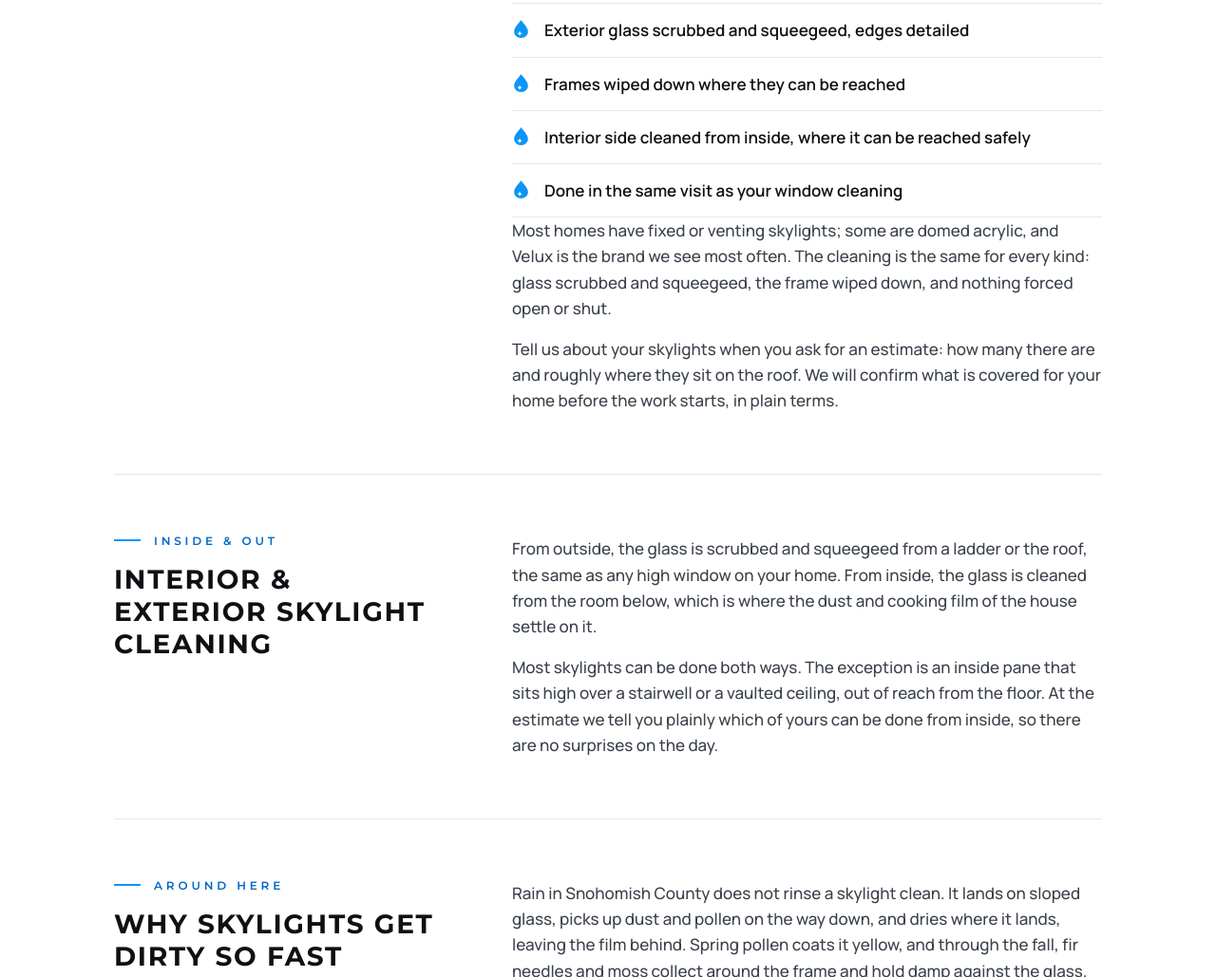
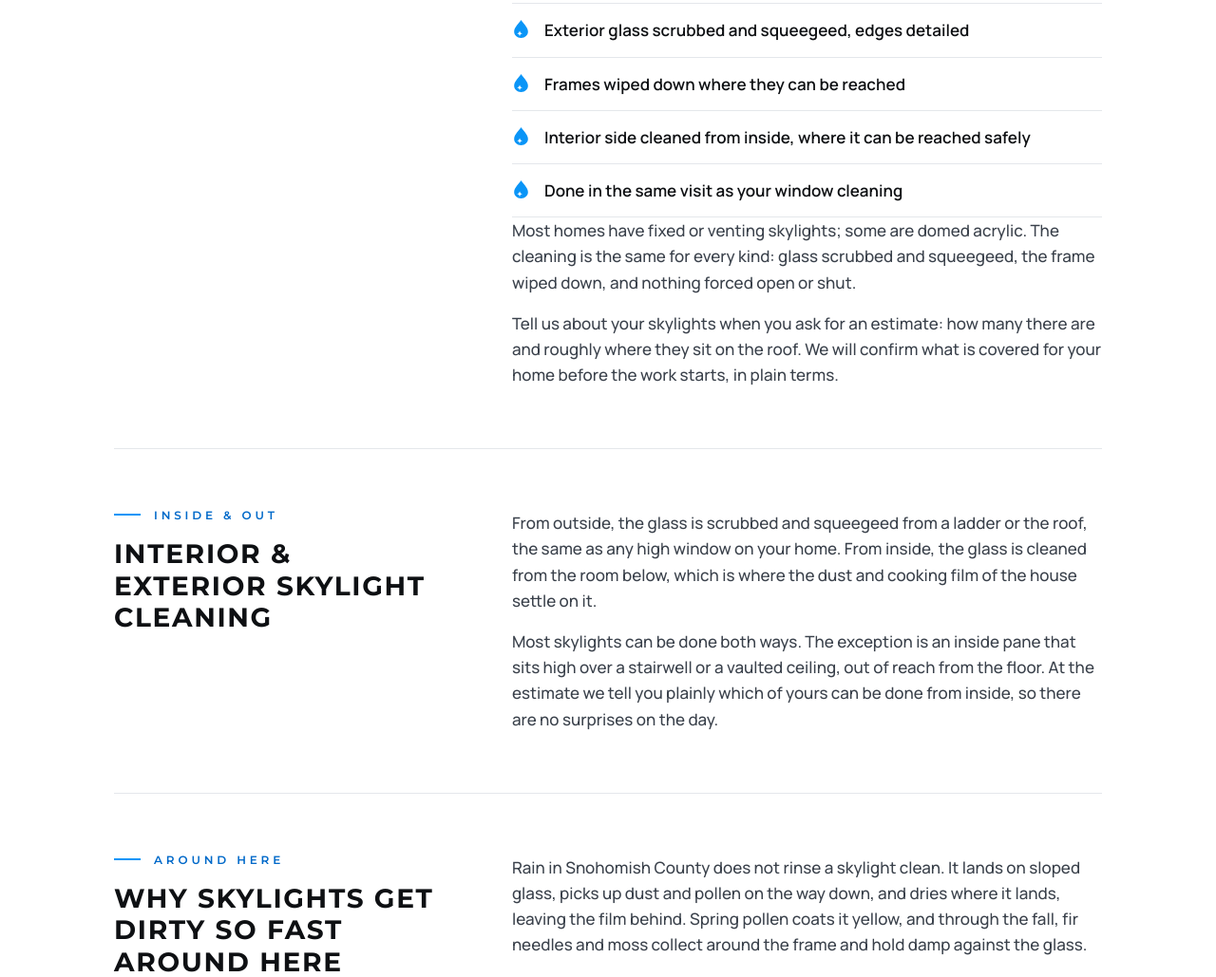
Before and after one commit to ilyakarakotov/onewaywindowcleaning, a plain HTML site: page skylight-cleaning/index.html in a window 1280 px wide. Shown: the part 1095-2124 px from the top of the page at 95% size. Drawn offline with Linux system fonts and the light colour scheme.

Commit message:
Skylight page: drop unverified Velux prevalence claim (QA fix)

```diff
--- a/skylight-cleaning/index.html
+++ b/skylight-cleaning/index.html
@@ -120,7 +120,7 @@
     <div class="wrap blocks">
       <section class="block">
         <div class="block__head"><p class="eyebrow"><span class="rule"></span>Included</p><h2>What&rsquo;s included in our skylight cleaning service</h2></div>
-        <div class="block__body prose"><p>One Way Window Cleaning provides a residential skylight cleaning service for homes in Everett, Snohomish, Seattle and Bellevue, WA, and everywhere in between.</p><p>A skylight is a window in the roof, and it gets cleaned the same way as the rest of your glass: scrubbed to loosen the film, then squeegeed dry and detailed along the edges. Rooftop skylight cleaning folds into a normal <a href="../window-cleaning/">window cleaning</a> visit, not a separate trade and not a separate trip.</p><ul class="checks"><li>Exterior glass scrubbed and squeegeed, edges detailed</li><li>Frames wiped down where they can be reached</li><li>Interior side cleaned from inside, where it can be reached safely</li><li>Done in the same visit as your window cleaning</li></ul><p>Most homes have fixed or venting skylights; some are domed acrylic, and Velux is the brand we see most often. The cleaning is the same for every kind: glass scrubbed and squeegeed, the frame wiped down, and nothing forced open or shut.</p><p>Tell us about your skylights when you ask for an estimate: how many there are and roughly where they sit on the roof. We will confirm what is covered for your home before the work starts, in plain terms.</p></div>
+        <div class="block__body prose"><p>One Way Window Cleaning provides a residential skylight cleaning service for homes in Everett, Snohomish, Seattle and Bellevue, WA, and everywhere in between.</p><p>A skylight is a window in the roof, and it gets cleaned the same way as the rest of your glass: scrubbed to loosen the film, then squeegeed dry and detailed along the edges. Rooftop skylight cleaning folds into a normal <a href="../window-cleaning/">window cleaning</a> visit, not a separate trade and not a separate trip.</p><ul class="checks"><li>Exterior glass scrubbed and squeegeed, edges detailed</li><li>Frames wiped down where they can be reached</li><li>Interior side cleaned from inside, where it can be reached safely</li><li>Done in the same visit as your window cleaning</li></ul><p>Most homes have fixed or venting skylights; some are domed acrylic. The cleaning is the same for every kind: glass scrubbed and squeegeed, the frame wiped down, and nothing forced open or shut.</p><p>Tell us about your skylights when you ask for an estimate: how many there are and roughly where they sit on the roof. We will confirm what is covered for your home before the work starts, in plain terms.</p></div>
       </section>
       <section class="block">
         <div class="block__head"><p class="eyebrow"><span class="rule"></span>Inside &amp; out</p><h2>Interior &amp; exterior skylight cleaning</h2></div>
```
